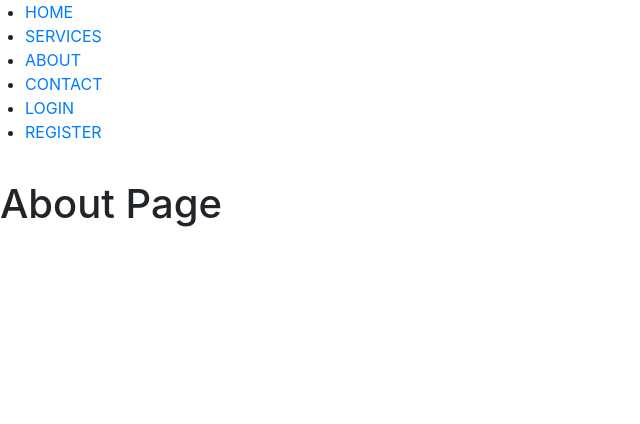
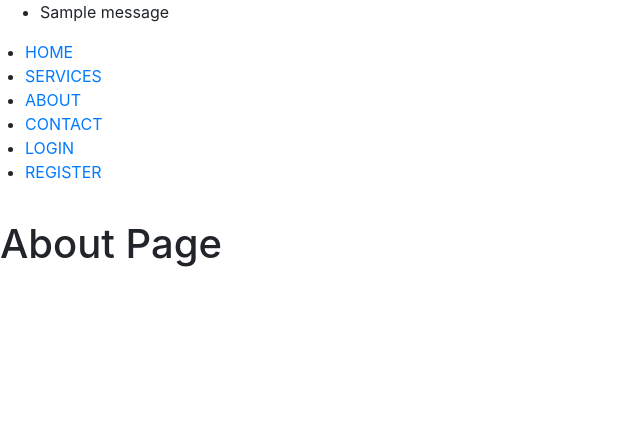
Before and after one commit to AYasinAkalin/ParkingLotManagement, a Flask app: page /about in a window 1280 px wide. Shown: the top 424 px of the page, without its empty margins (0-640 px from the left). Run offline with Flask 2, Linux system fonts and the light colour scheme; tables that the repository leaves empty hold one stand-in row (values such as "Sample post"); one stand-in notice (Sample message) is shown; some libraries are stand-ins or nearby versions.

Commit message:
Enable flash messages

```diff
--- a/src/app/routes.py
+++ b/src/app/routes.py
@@ -1,5 +1,6 @@
 from src.app import app
 from flask import request
+from flask import flash
 from flask import render_template
 
 
--- a/src/app/templates/base.html
+++ b/src/app/templates/base.html
@@ -10,6 +10,16 @@
   <link href="{{ url_for('static', filename='css/style.css') }}" rel="stylesheet" type="text/css">
 </head>
 <body class="background">
+  <!-- Display Flash messages -->
+  {% with messages = get_flashed_messages() %}
+    {% if messages %}
+      <ul>
+        {% for message in messages %}
+          <li>{{ message }}</li>
+        {% endfor %}
+      </ul>
+    {% endif %}
+  {% endwith %}
 
   <!-- Display header -->
   {% include "header.html" %}
```
